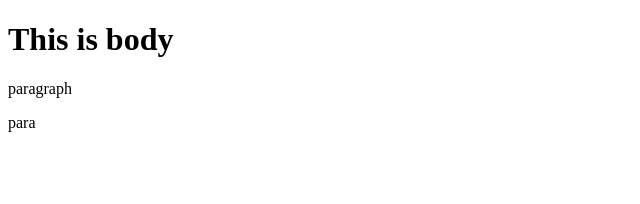
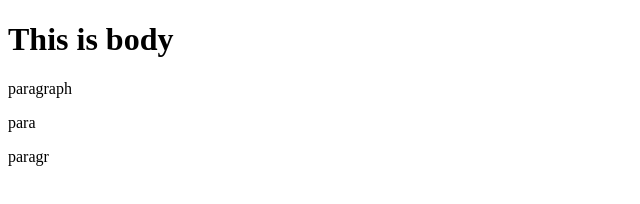
Before and after one commit to Jyothirmaikothapalli/git-test, a website: page index.html in a window 1280 px wide. Shown: the full height of the page, 0-640 px from the left. Drawn offline with Linux system fonts and the light colour scheme.

Commit message:
forth commit

```diff
--- a/index.html
+++ b/index.html
@@ -9,5 +9,6 @@
     <h1>This is body</h1>
     <p>paragraph</p>
     <p> para</p>
+    <p> paragr</p>
 </body>
 </html>
```
Also changed, not shown: package.json (added, +24 -0 lines), 2 other files.
